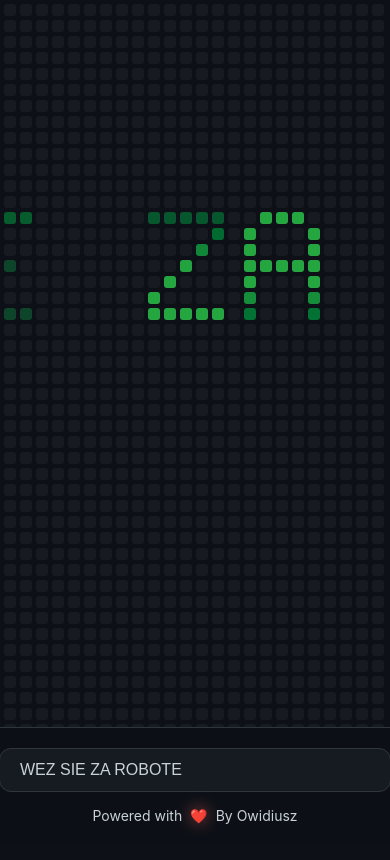
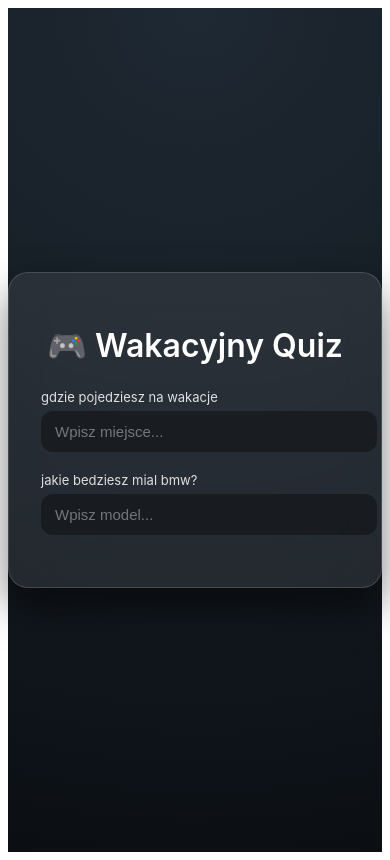
Before and after one commit to OwidiuszZielinski/ai-auction-builder-frontend, a Vue app: page / in a window 390 px wide. Built offline with nearby package versions, Linux system fonts and the light colour scheme.

Commit message:
Prepare gift

```diff
--- a/src/App.vue
+++ b/src/App.vue
@@ -1,289 +1,171 @@
 <template>
   <div class="app">
-    <!-- Main grid covering entire page -->
-    <div
-      class="grid"
-      :style="{
-        gridTemplateColumns: `repeat(${cols}, ${CELL}px)`,
-        gridTemplateRows: `repeat(${rows}, ${CELL}px)`
-      }"
-    >
-      <div
-        v-for="(cell, i) in grid"
-        :key="i"
-        class="cell"
-        :class="cellClass(cell)"
-      />
-    </div>
+    <div class="glass-card">
+      <h1>🎮 Wakacyjny Quiz</h1>
 
-    <!-- Footer with input -->
-    <div class="footer">
-      <div class="input-container">
+      <div class="field">
+        <label>gdzie pojedziesz na wakacje</label>
         <input
-          v-model="text"
-          class="input"
-          placeholder="Wpisz tekst..."
+          v-model="destination"
+          type="text"
+          placeholder="Wpisz miejsce..."
         />
-        <div class="footer-text">
-          Powered with <span class="heart">❤️</span> By Owidiusz
+      </div>
+
+      <div class="field">
+        <label>jakie bedziesz mial bmw?</label>
+        <input
+          v-model="bmw"
+          type="text"
+          placeholder="Wpisz model..."
+        />
+      </div>
+
+      <transition name="fade">
+        <div v-if="isWinner" class="winner">
+          <h2>🎉 Gratulacje!</h2>
+          <p>Wygrałeś gift kartę PS Store</p>
+
+          <div class="code-box">
+            <input
+              readonly
+              :value="giftCode"
+              @click="copyCode"
+            />
+            <span class="hint">Kliknij aby skopiować</span>
+          </div>
         </div>
-      </div>
+      </transition>
     </div>
   </div>
 </template>
 
-<script setup>
-import { ref, computed, onMounted, onUnmounted } from "vue";
-
-/* ===== CONFIG ===== */
-const CELL = 12;
-const GAP = 4;
-const CHAR_WIDTH = 6;
-const MAX_LEVEL = 4;
-
-/* ===== STATE ===== */
-const text = ref("WEZ SIE ZA ROBOTE");
-const viewportWidth = ref(window.innerWidth);
-const viewportHeight = ref(window.innerHeight);
-const tick = ref(0);
-const heartBeat = ref(0);
-
-/* ===== RESIZE + ANIMATION ===== */
-const updateViewport = () => {
-  viewportWidth.value = window.innerWidth;
-  viewportHeight.value = window.innerHeight;
+<script>
+export default {
+  name: "App",
+  data() {
+    return {
+      destination: "",
+      bmw: "",
+      giftCode: "TUTAJ_WPROWADZ_SWÓJ_KOD"
+    };
+  },
+  computed: {
+    isWinner() {
+      return (
+        this.destination.trim().toUpperCase() === "MADERA" &&
+        this.bmw.trim().toUpperCase() === "M3TOURING"
+      );
+    }
+  },
+  methods: {
+    copyCode() {
+      navigator.clipboard.writeText(this.giftCode);
+    }
+  }
 };
-
-onMounted(() => {
-  window.addEventListener("resize", updateViewport);
-
-  // Main animation tick
-  setInterval(() => tick.value++, 120);
-
-  // Heartbeat animation
-  setInterval(() => {
-    heartBeat.value = (heartBeat.value + 1) % 2;
-  }, 500);
-});
-
-onUnmounted(() => {
-  window.removeEventListener("resize", updateViewport);
-});
-
-/* ===== FULL 5x7 FONT (A–Z + space) ===== */
-const FONT = {
-  A:["01110","10001","10001","11111","10001","10001","10001"],
-  B:["11110","10001","10001","11110","10001","10001","11110"],
-  C:["01111","10000","10000","10000","10000","10000","01111"],
-  D:["11110","10001","10001","10001","10001","10001","11110"],
-  E:["11111","10000","10000","11110","10000","10000","11111"],
-  F:["11111","10000","10000","11110","10000","10000","10000"],
-  G:["01111","10000","10000","10111","10001","10001","01111"],
-  H:["10001","10001","10001","11111","10001","10001","10001"],
-  I:["11111","00100","00100","00100","00100","00100","11111"],
-  J:["00111","00010","00010","00010","10010","10010","01100"],
-  K:["10001","10010","10100","11000","10100","10010","10001"],
-  L:["10000","10000","10000","10000","10000","10000","11111"],
-  M:["10001","11011","10101","10101","10001","10001","10001"],
-  N:["10001","11001","10101","10011","10001","10001","10001"],
-  O:["01110","10001","10001","10001","10001","10001","01110"],
-  P:["11110","10001","10001","11110","10000","10000","10000"],
-  Q:["01110","10001","10001","10001","10101","10010","01101"],
-  R:["11110","10001","10001","11110","10100","10010","10001"],
-  S:["01111","10000","10000","01110","00001","00001","11110"],
-  T:["11111","00100","00100","00100","00100","00100","00100"],
-  U:["10001","10001","10001","10001","10001","10001","01110"],
-  V:["10001","10001","10001","10001","10001","01010","00100"],
-  W:["10001","10001","10001","10101","10101","10101","01010"],
-  X:["10001","01010","00100","00100","00100","01010","10001"],
-  Y:["10001","01010","00100","00100","00100","00100","00100"],
-  Z:["11111","00001","00010","00100","01000","10000","11111"],
-  " ":["00000","00000","00000","00000","00000","00000","00000"],
-};
-
-/* ===== COLS & ROWS (FULL VIEWPORT) ===== */
-const cols = computed(() => {
-  const unit = CELL + GAP;
-  return Math.floor((viewportWidth.value + GAP) / unit);
-});
-
-const rows = computed(() => {
-  const unit = CELL + GAP;
-  return Math.floor((viewportHeight.value + GAP) / unit);
-});
-
-/* ===== GRID ===== */
-const grid = computed(() => {
-  const totalCells = cols.value * rows.value;
-  const cells = Array(totalCells).fill(0);
-
-  const chars = text.value.toUpperCase();
-  const textWidth = chars.length * CHAR_WIDTH - 1;
-  const textHeight = 7; // wysokość czcionki
-
-  // Oblicz środkową pozycję tekstu (nieco wyżej, żeby zostawić miejsce na stopkę)
-  let startX = Math.floor((cols.value - textWidth) / 2);
-  const startY = Math.floor((rows.value - textHeight) / 2) - 10; // Podnieś tekst trochę wyżej
-
-  // Zabezpieczenie przed ujemnymi wartościami
-  if (startY < 0 || startY >= rows.value) return cells;
-
-  chars.split("").forEach((ch, charIndex) => {
-    const glyph = FONT[ch] || FONT[" "];
-
-    for (let y = 0; y < 7; y++) {
-      const gridY = startY + y;
-      if (gridY < 0 || gridY >= rows.value) continue;
-
-      for (let x = 0; x < 5; x++) {
-        if (glyph[y][x] === "1") {
-          const wave = (Math.sin((tick.value + charIndex * 4 + y) / 3) + 1) / 2;
-          const level = 1 + Math.floor(wave * (MAX_LEVEL - 1));
-
-          const gridX = startX + x;
-
-          if (gridX >= 0 && gridX < cols.value) {
-            const index = gridY * cols.value + gridX;
-            cells[index] = level;
-          }
-        }
-      }
-    }
-    startX += CHAR_WIDTH;
-  });
-
-  return cells;
-});
-
-/* ===== COLORS ===== */
-const cellClass = (v) => ({
-  l1: v === 1,
-  l2: v === 2,
-  l3: v === 3,
-  l4: v === 4,
-});
 </script>
 
 <style>
-html, body {
-  margin: 0;
-  padding: 0;
-  background: #0d1117;
-  overflow: hidden;
-  font-family: -apple-system, BlinkMacSystemFont, 'Segoe UI', Roboto, sans-serif;
+/* Background */
+.app {
+  min-height: 100vh;
+  background: radial-gradient(circle at top, #1f2933, #0b0f14);
+  display: flex;
+  align-items: center;
+  justify-content: center;
+  font-family: "Inter", sans-serif;
+  color: #fff;
 }
 
-.app {
-  position: fixed;
-  top: 0;
-  left: 0;
-  width: 100vw;
-  height: 100vh;
-  display: flex;
-  flex-direction: column;
+/* Glass card */
+.glass-card {
+  width: 420px;
+  padding: 32px;
+  border-radius: 20px;
+  background: rgba(255, 255, 255, 0.08);
+  backdrop-filter: blur(18px);
+  box-shadow: 0 20px 40px rgba(0, 0, 0, 0.5);
+  border: 1px solid rgba(255, 255, 255, 0.15);
 }
 
-/* Grid covering entire page */
-.grid {
-  flex: 1;
-  display: grid;
-  gap: 4px;
-  padding: 4px;
-  box-sizing: border-box;
-  overflow: hidden;
+h1 {
+  text-align: center;
+  margin-bottom: 24px;
+  font-weight: 600;
 }
 
-/* Footer at the bottom */
-.footer {
-  background: rgba(13, 17, 23, 0.9);
-  border-top: 1px solid #30363d;
-  padding: 20px;
-  display: flex;
-  justify-content: center;
-  align-items: center;
-  z-index: 10;
-  backdrop-filter: blur(10px);
+/* Inputs */
+.field {
+  margin-bottom: 20px;
 }
 
-.input-container {
-  display: flex;
-  flex-direction: column;
-  align-items: center;
-  gap: 15px;
-  max-width: 600px;
-  width: 100%;
+label {
+  display: block;
+  font-size: 13px;
+  margin-bottom: 6px;
+  opacity: 0.85;
 }
 
-.input {
-  background: #161b22;
-  border: 1px solid #30363d;
-  color: #c9d1d9;
-  padding: 12px 20px;
+input {
+  width: 100%;
+  padding: 12px 14px;
   border-radius: 12px;
-  font-size: 16px;
-  width: 100%;
-  max-width: 400px;
-  transition: all 0.3s ease;
+  border: none;
+  outline: none;
+  background: rgba(0, 0, 0, 0.35);
+  color: #fff;
+  font-size: 15px;
+  transition: box-shadow 0.2s, background 0.2s;
 }
 
-.input:focus {
-  outline: none;
-  border-color: #238636;
-  box-shadow: 0 0 0 3px rgba(35, 134, 54, 0.3);
+input::placeholder {
+  color: rgba(255, 255, 255, 0.4);
 }
 
-.input::placeholder {
-  color: #8b949e;
+input:focus {
+  background: rgba(0, 0, 0, 0.55);
+  box-shadow: 0 0 0 2px rgba(0, 153, 255, 0.4);
 }
 
-.footer-text {
-  color: #c9d1d9;
-  font-size: 14px;
-  display: flex;
-  align-items: center;
-  gap: 8px;
+/* Winner section */
+.winner {
+  margin-top: 30px;
+  text-align: center;
 }
 
-.heart {
-  display: inline-block;
-  animation: heartbeat 1s infinite;
-  color: #ff6b6b;
-  filter: drop-shadow(0 0 8px rgba(255, 107, 107, 0.6));
+.winner h2 {
+  margin-bottom: 6px;
 }
 
-@keyframes heartbeat {
-  0% {
-    transform: scale(1);
-    color: #ff6b6b;
-  }
-  25% {
-    transform: scale(1.2);
-    color: #ff3838;
-  }
-  50% {
-    transform: scale(1);
-    color: #ff6b6b;
-  }
-  75% {
-    transform: scale(1.1);
-    color: #ff3838;
-  }
-  100% {
-    transform: scale(1);
-    color: #ff6b6b;
-  }
+.winner p {
+  opacity: 0.85;
+  margin-bottom: 16px;
 }
 
-.cell {
-  background: #161b22;
-  border-radius: 3px;
-  width: 100%;
-  height: 100%;
-  transition: background-color 0.3s ease;
+/* Code box */
+.code-box input {
+  cursor: pointer;
+  text-align: center;
+  letter-spacing: 2px;
+  font-weight: 600;
 }
 
-.cell.l1 { background: #0e4429; }
-.cell.l2 { background: #006d32; }
-.cell.l3 { background: #26a641; }
-.cell.l4 { background: #39d353; }
+.hint {
+  display: block;
+  margin-top: 6px;
+  font-size: 12px;
+  opacity: 0.6;
+}
+
+/* Animation */
+.fade-enter-active,
+.fade-leave-active {
+  transition: opacity 0.4s ease, transform 0.4s ease;
+}
+
+.fade-enter-from {
+  opacity: 0;
+  transform: translateY(10px);
+}
 </style>
```
